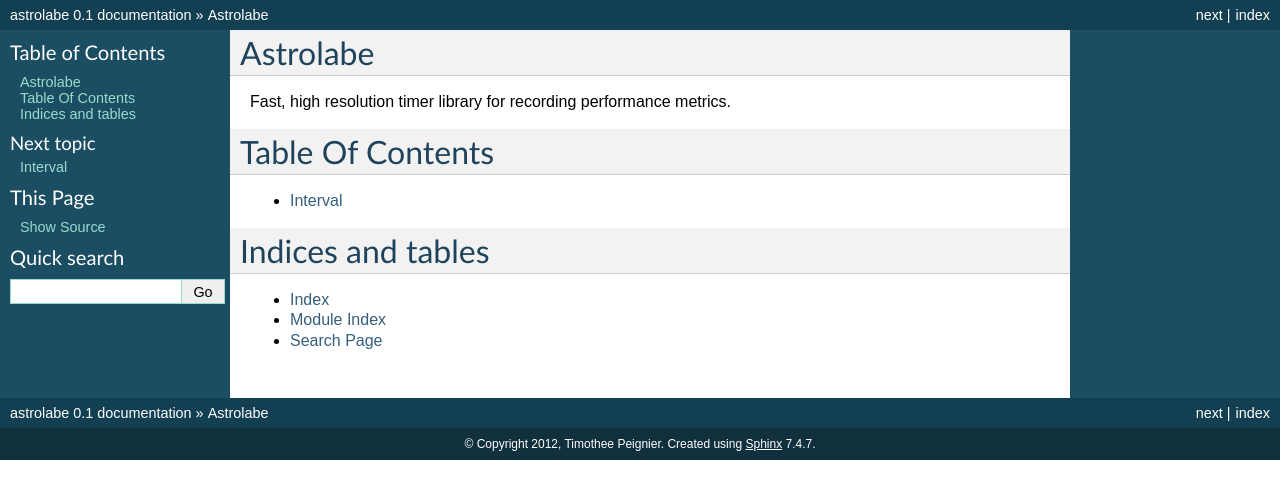
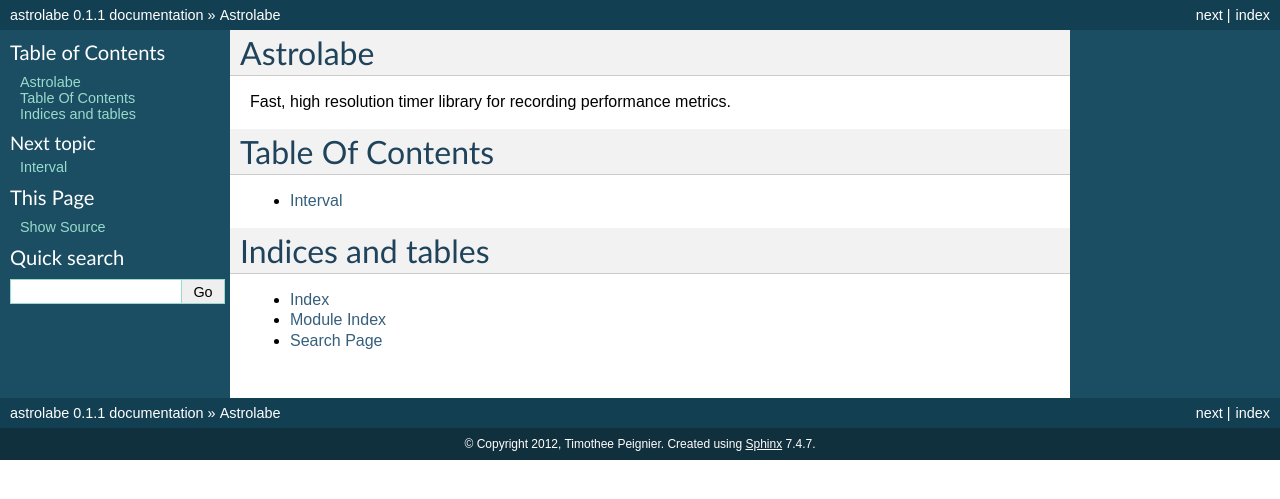
Before and after one commit to cyberdelia/astrolabe, a Sphinx documentation site: the page built from docs/index.rst, in a window 1280 px wide. Shown: the top 499 px of the page. Built offline with Sphinx 7.4.7, drawn with Linux system fonts in a browser that asks for light colours.

Commit message:
bump version

```diff
--- a/docs/conf.py
+++ b/docs/conf.py
@@ -50,7 +50,7 @@
 # The short X.Y version.
 version = '0.1'
 # The full version, including alpha/beta/rc tags.
-release = '0.1'
+release = '0.1.1'
 
 # The language for content autogenerated by Sphinx. Refer to documentation
 # for a list of supported languages.
--- a/setup.py
+++ b/setup.py
@@ -23,7 +23,7 @@
 
 setup(
     name='astrolabe',
-    version='0.1',
+    version='0.1.1',
     description='Fast, high resolution timer library for recording performance metrics.',
     long_description=readme,
     author='Timothée Peignier',
```
